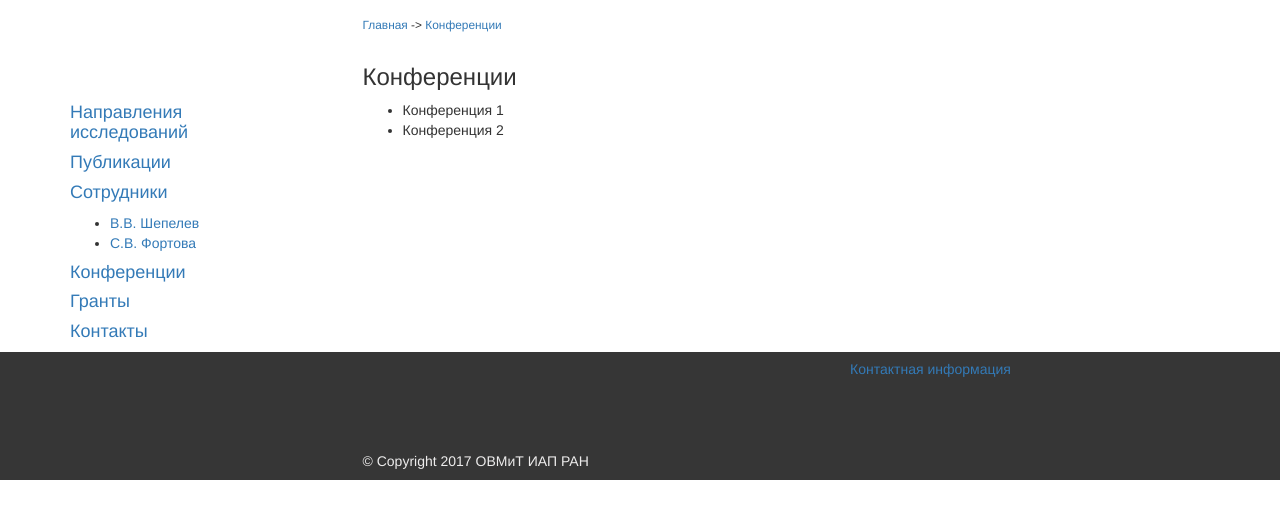
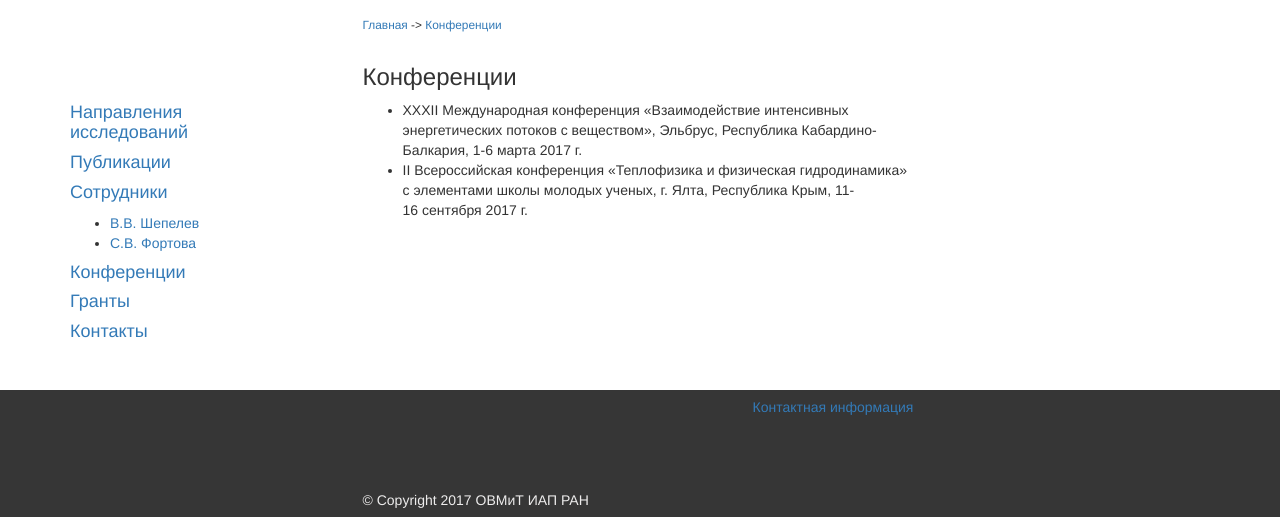
Before and after one commit to vadimvshepelev/icad-dcmt, a Django app: page /conferences/ in a window 1280 px wide. Shown: the part 209-726 px from the top of the page. Run offline with Django 3.2, Linux system fonts and the light colour scheme; data comes from the database, SQL or seed files in the repository; some libraries are stand-ins or nearby versions.

Commit message:
add content to conferences.html

```diff
--- a/dcmtsite/www/templates/base.html
+++ b/dcmtsite/www/templates/base.html
@@ -58,8 +58,8 @@
 	<div class='footer'>
 	  <div class='container'>
 	    <div class='row'>
-	      <div class='col-md-offset-3 col-md-5'><h5><br><br><br><br><br><br>&copy; Copyright 2017 ОВМиТ ИАП РАН</h5></div>
-		  <div class='col-md-4'><h5><a href='/contacts'>Контактная информация</a></h5></div>
+	      <div class='col-md-offset-3 col-md-4'><h5><br><br><br><br><br><br>&copy; Copyright 2017 ОВМиТ ИАП РАН</h5></div>
+		  <div class='col-md-5'><h5><a href='/contacts'>Контактная информация</a></h5></div>
 		</div>
 		<div class='clearfix'><div>
 	  </div>
--- a/dcmtsite/www/templates/conferences.html
+++ b/dcmtsite/www/templates/conferences.html
@@ -7,8 +7,12 @@
 {% block content%}
 <h3>Конференции</h3>
 <p><ul>
-  <li>Конференция 1</li>
-  <li>Конференция 2</li>
+  <li>XXXII Международная конференция &laquo;Взаимодействие интенсивных
+  энергетических потоков с веществом&raquo;, Эльбрус, Республика
+  Кабардино-Балкария, 1-6 марта 2017 г.</li>
+  <li>II Всероссийская конференция &laquo;Теплофизика и физическая гидродинамика&raquo;
+  с элементами школы молодых ученых, г. Ялта, Республика Крым, 11-16&nbsp;сентября
+  2017 г.</li>
 </ul></p>
 <br><br><br><br><br><br><br><br>
 
```
Also changed, not shown: dcmtsite/www/templates/contacts.html (+5 -3 lines).
